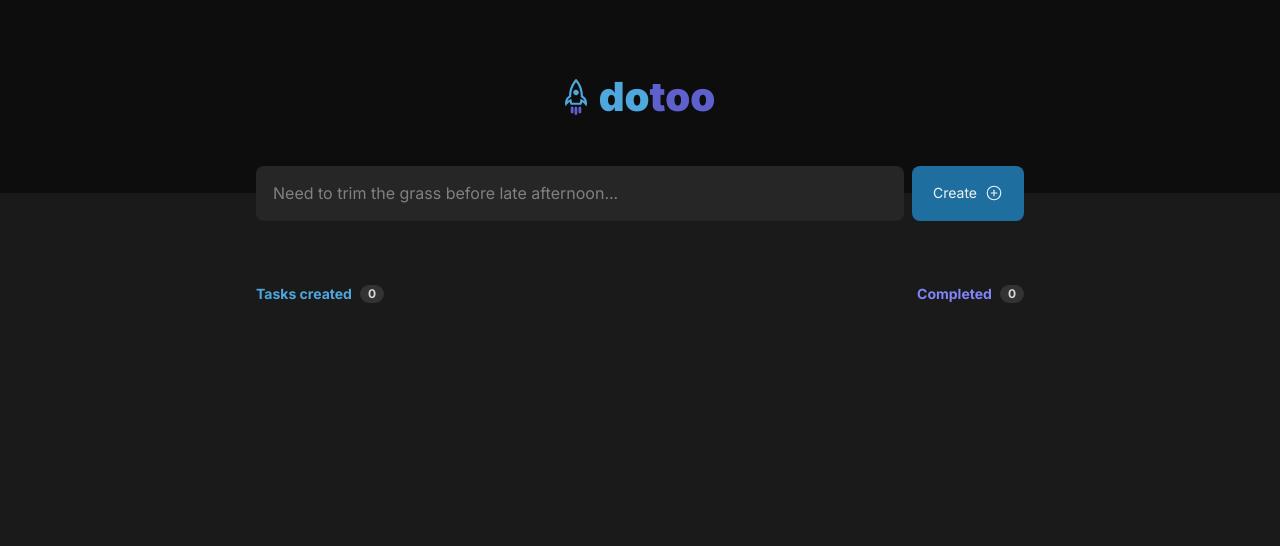
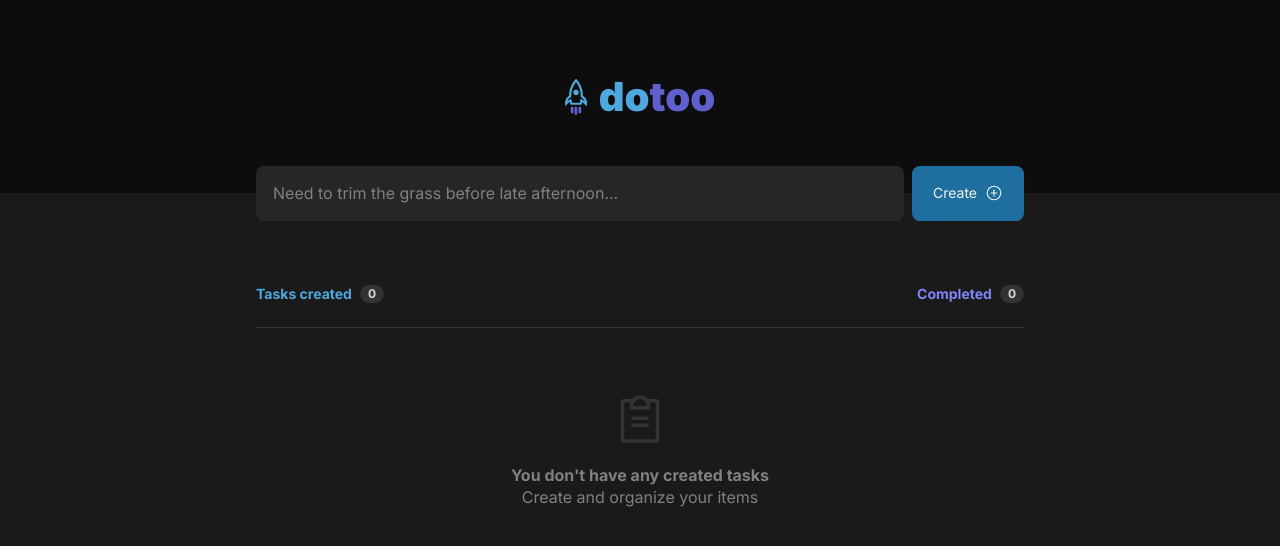
Before and after one commit to hurick/dotoo, a React (Vite) app: page / in a window 1280 px wide. Shown: the top 546 px of the page. Built offline with nearby package versions, Linux system fonts and the light colour scheme.

Commit message:
feat(EmptyTasks): created structure and component styles

```diff
--- /dev/null
+++ b/src/components/EmptyTasks/EmptyTasks.module.css
@@ -0,0 +1,23 @@
+.emptyTasks {
+  display: flex;
+  flex-direction: column;
+  justify-content: center;
+  align-items: center;
+
+  border-top: 1px solid var(--gray-400);
+  padding-top: 4rem;
+}
+
+.e__content {
+  display: flex;
+  flex-direction: column;
+  justify-content: center;
+  align-items: center;
+
+  margin-top: 1rem;
+
+  color: var(--gray-300);
+  line-height: var(--lh-medium);
+}
+
+.ec__title { font-weight: var(--bold); }
--- /dev/null
+++ b/src/components/EmptyTasks/index.tsx
@@ -0,0 +1,23 @@
+import { ClipboardText } from 'phosphor-react'
+
+import styles from './EmptyTasks.module.css'
+
+export const EmptyTasks = () => {
+  const { emptyTasks, e__content, ec__title, ec__subtitle } = styles
+
+  return (
+    <div className={emptyTasks}>
+      <ClipboardText size={56} color="#333" />
+
+      <div className={e__content}>
+        <strong className={ec__title}>
+          You don't have any created tasks
+        </strong>
+
+        <span className={ec__subtitle}>
+          Create and organize your items
+        </span>
+      </div>
+    </div>
+  )
+}
--- a/src/components/Header/index.tsx
+++ b/src/components/Header/index.tsx
@@ -3,7 +3,7 @@ import iconRocket from '../../assets/rocket.svg'
 import styles from './Header.module.css'
 
 export const Header = () => {
-  const { header, h__logo, hl__title, hlt__detail } = styles;
+  const { header, h__logo, hl__title, hlt__detail } = styles
 
   return (
     <header className={header}>
--- a/src/components/TaskCreator/index.tsx
+++ b/src/components/TaskCreator/index.tsx
@@ -3,7 +3,7 @@ import { PlusCircle } from 'phosphor-react'
 import styles from './TaskCreator.module.css'
 
 export const TaskCreator = () => {
-  const { taskForm, t__input, t__create } = styles;
+  const { taskForm, t__input, t__create } = styles
 
   const handleNewTask = () => {}
 
--- a/src/pages/Home.tsx
+++ b/src/pages/Home.tsx
@@ -1,5 +1,6 @@
 import { Header } from "../components/Header"
-import { TaskCreator } from "../components/TaskCreator";
+import { TaskCreator } from "../components/TaskCreator"
+import { EmptyTasks } from "../components/EmptyTasks"
 
 import styles from './Home.module.css'
 
@@ -8,7 +9,7 @@ export const Home = () => {
     home, h__counters,
     hc__created, hc__completed,
     hcc__number
-  } = styles;
+  } = styles
 
   return (
     <>
@@ -28,6 +29,8 @@ export const Home = () => {
             <span className={hcc__number}>0</span>
           </strong>
         </div>
+
+        <EmptyTasks />
       </section>
     </>
   )
```
